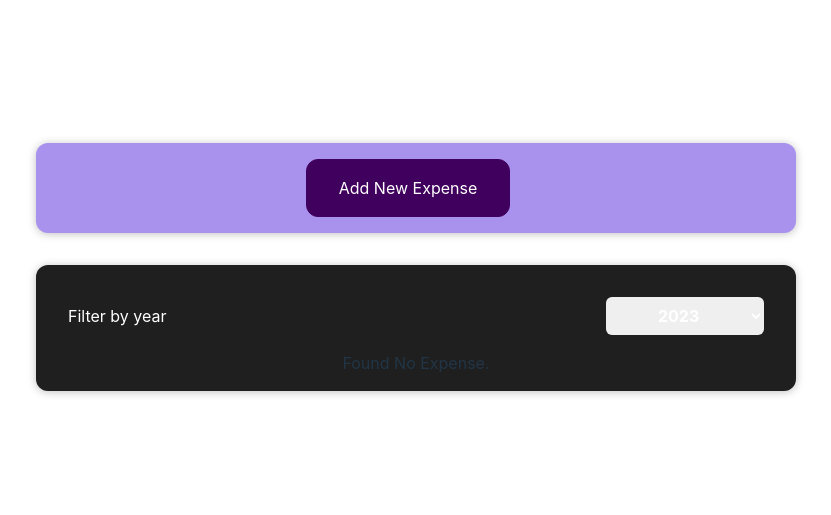
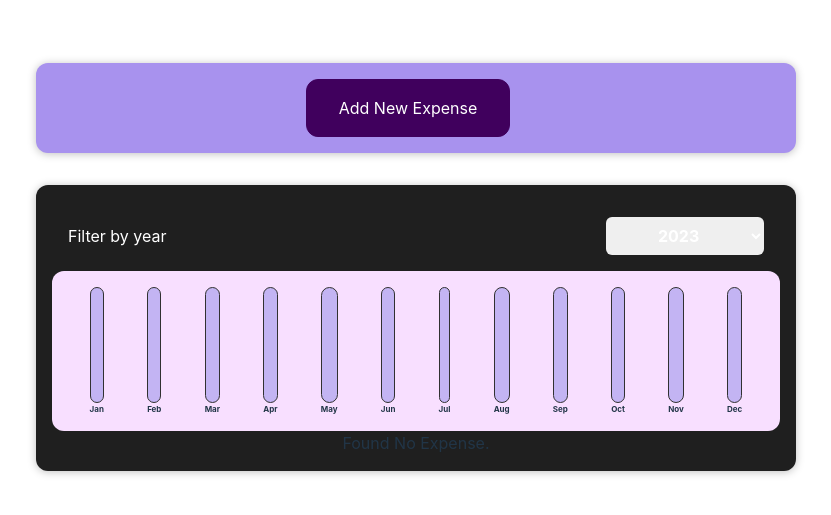
Before and after one commit to nina-razmadze/ExpenseTracker, a React (Vite) app: page / in a window 1280 px wide. Shown: the part 133-648 px from the top of the page, without its empty margins (224-1055 px from the left). Built offline with nearby package versions, Linux system fonts and the light colour scheme.

Commit message:
Modified

```diff
--- a/src/components/Chart/Chart.jsx
+++ b/src/components/Chart/Chart.jsx
@@ -2,14 +2,17 @@ import React from "react";
 import ChartBar from "./ChartBar/ChartBar";
 import "./Chart.css";
 
-export default function Chart({ dataPoints }) {
+export default function Chart(props) {
+  const dataPointValues = props.dataPoints.map((dataPoint) => dataPoint.value);
+  const totalMaximum = Math.max(...dataPointValues);
+
   return (
     <div className="chart">
-      {dataPoints.map((dataPoint) => (
+      {props.dataPoints.map((dataPoint) => (
         <ChartBar
           key={dataPoint.label}
           value={dataPoint.value}
-          maxValue={null}
+          maxValue={totalMaximum}
           label={dataPoint.label}
         />
       ))}
--- a/src/components/Chart/ChartBar/ChartBar.jsx
+++ b/src/components/Chart/ChartBar/ChartBar.jsx
@@ -3,7 +3,7 @@ import "./ChartBar.css";
 
 export default function ChartBar(props) {
   let barFillHeight = "0%";
-  if (props.max > 0) {
+  if (props.maxValue > 0) {
     barFillHeight = Math.round((props.value / props.maxValue) * 100) + "%";
   }
   return (
--- a/src/components/Expenses/ExpenseChart/ExpenseChart.jsx
+++ b/src/components/Expenses/ExpenseChart/ExpenseChart.jsx
@@ -1,7 +1,7 @@
 import React from "react";
 import Chart from "../../Chart/Chart";
 
-export default function ExpenseChart() {
+export default function ExpenseChart(props) {
   const chartDataPoints = [
     { label: "Jan", value: 0 },
     { label: "Feb", value: 0 },
@@ -16,15 +16,13 @@ export default function ExpenseChart() {
     { label: "Nov", value: 0 },
     { label: "Dec", value: 0 },
   ];
-  for (const expense in props.expenses) {
+  for (const expense of props.expenses) {
     const expenseMonth = expense.date.getMonth();
-    chartDataPoints[(expenseMonth.value += expense.amount)];
+    chartDataPoints[expenseMonth].value += expense.amount;
   }
   return (
     <div>
-      {chartDataPoints.map((dataPoint) => {
-        <Chart dataPoint={chartDataPoints} />;
-      })}
+      <Chart dataPoints={chartDataPoints} />
     </div>
   );
 }
--- a/src/components/Expenses/ExpenseData/ExpenseData.jsx
+++ b/src/components/Expenses/ExpenseData/ExpenseData.jsx
@@ -11,10 +11,10 @@ export default function ExpenseData({ date }) {
   const year = date.getFullYear();
 
   return (
-    <div>
-      <div>{month}</div>
-      <div>{year}</div>
-      <div>{day}</div>
+    <div className="expense-date">
+      <div className="expense-date__month">{month}</div>
+      <div className="expense-date__year">{year}</div>
+      <div className="expense-date__day">{day}</div>
     </div>
   );
 }
--- a/src/components/Expenses/ExpenseItem/ExpenseItem.css
+++ b/src/components/Expenses/ExpenseItem/ExpenseItem.css
@@ -15,6 +15,7 @@
   flex-flow: column-reverse;
   justify-content: flex-start;
   flex: 1;
+  font-weight: bold;
 }
 
 .expense-item h2 {
--- a/src/components/Expenses/ExpenseItem/ExpenseItem.jsx
+++ b/src/components/Expenses/ExpenseItem/ExpenseItem.jsx
@@ -8,9 +8,7 @@ export default function ExpenseItem({ date, title, amount }) {
     <li>
       <Card className="expense-item">
         <ExpenseData date={date} />
-        <div className="expense-item__description">
-          <div>{title}</div>
-        </div>
+        <h2 className="expense-item__description">{title}</h2>
         <div className="expense-item__price">${amount}</div>
       </Card>
     </li>
--- a/src/components/Expenses/ExpenseItem/ExpensesList/ExpensesList.jsx
+++ /dev/null
@@ -1,22 +0,0 @@
-import "./ExpensesList.css";
-import ExpenseItem from "../ExpenseItem";
-
-export default function ExpensesList({ items }) {
-  if (items.length === 0) {
-    return <h2 className="expenses-list_fallback">Found No Expense.</h2>;
-  }
-  return (
-    <ul className="expenses-list">
-      {items.map((item) => {
-        return (
-          <ExpenseItem
-            key={item.id}
-            title={item.title}
-            amount={item.amount}
-            date={item.date}
-          />
-        );
-      })}
-    </ul>
-  );
-}
--- a/src/components/Expenses/Expenses.jsx
+++ b/src/components/Expenses/Expenses.jsx
@@ -2,7 +2,8 @@ import { useEffect, useState } from "react";
 
 import Card from "../NewExpense/Card/Card";
 import ExpensesFilter from "./ExpenseFilter/ExpenseFilter";
-import ExpensesList from "./ExpenseItem/ExpensesList/ExpensesList";
+import ExpensesList from "./ExpensesList/ExpensesList";
+import ExpenseChart from "./ExpenseChart/ExpenseChart";
 import "./Expenses.css";
 
 export default function Expense({ items }) {
@@ -20,6 +21,7 @@ export default function Expense({ items }) {
   return (
     <Card className="expenses">
       <ExpensesFilter setCurrentYear={setCurrentYear} />
+      <ExpenseChart expenses={filteredData} />
       <ExpensesList items={filteredData} />
     </Card>
   );
--- a/src/components/Expenses/ExpensesList/ExpensesList.jsx
+++ b/src/components/Expenses/ExpensesList/ExpensesList.jsx
@@ -1,5 +1,5 @@
 import "./ExpensesList.css";
-import ExpenseItem from "../ExpenseItem";
+import ExpenseItem from "../ExpenseItem/ExpenseItem";
 
 export default function ExpensesList({ items }) {
   if (items.length === 0) {
--- a/src/components/NewExpense/ExpenseForm/ExpenseForm.jsx
+++ b/src/components/NewExpense/ExpenseForm/ExpenseForm.jsx
@@ -25,7 +25,7 @@ export default function ExpenseForm({ onSaveExpenseData }) {
       date: new Date(enteredDate),
       amount: enteredAmount,
     };
-    console.log(expenseData);
+
     onSaveExpenseData(expenseData);
     setEnteredAmount("");
     setEnteredDate("");
```
Also changed, not shown: src/components/Expenses/ExpensesList/ExpensesList.css (renamed from src/components/Expenses/ExpenseItem/ExpensesList/ExpensesList.css).
